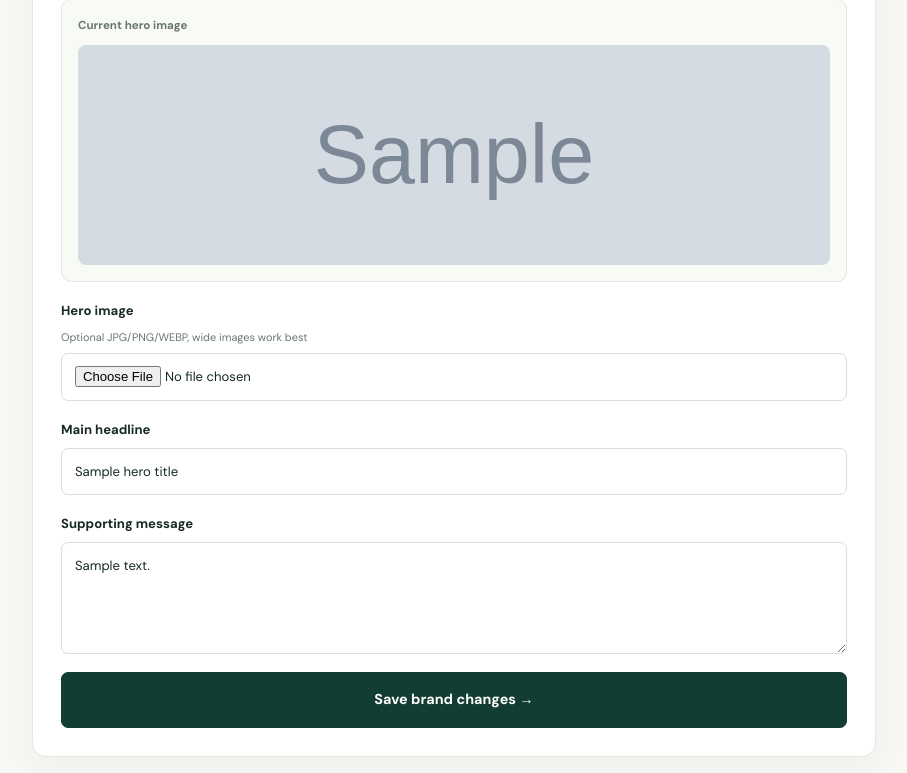
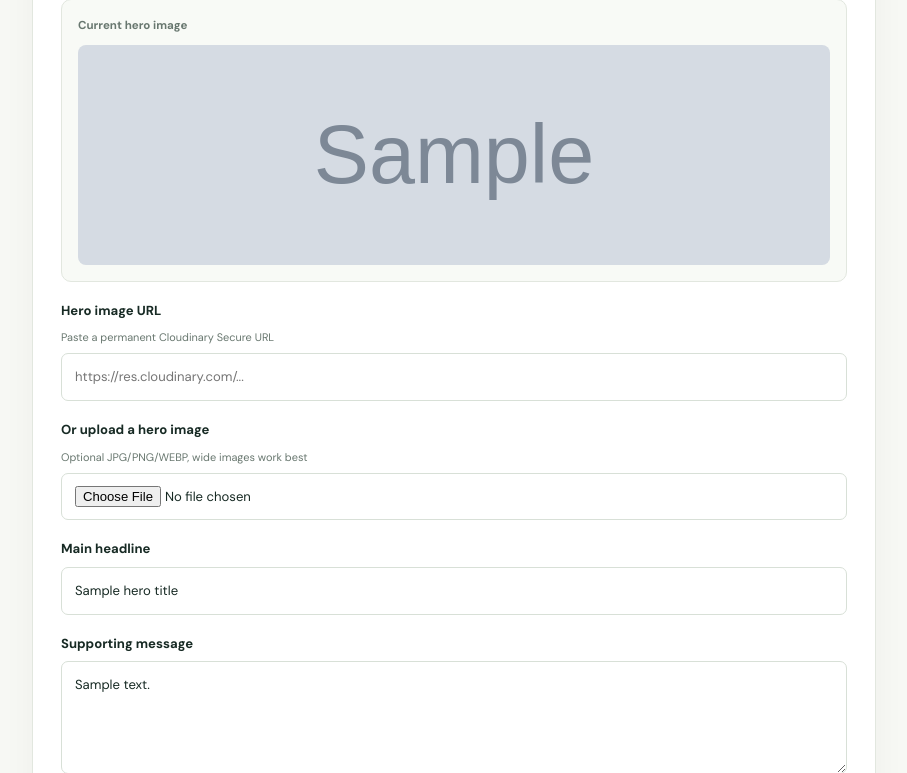
Before and after one commit to khannaatiq752-commits/digital-udaan1, a Flask app: template templates/admin_settings.html in a window 1280 px wide. Shown: the part 944-1717 px from the top of the page, without its empty margins (186-1093 px from the left). Run offline with Flask 3, Linux system fonts and the light colour scheme; the template is opened without the code that fills it: most values are stand-ins (such as "Sample title", 1, 10 or a date in 2020); grey boxes marked "Sample" are stand-in pictures; data that the repository does not hold is empty; some libraries are stand-ins or nearby versions.

Commit message:
Add Cloudinary hero image URL field to Brand Studio

```diff
--- a/templates/admin_settings.html
+++ b/templates/admin_settings.html
@@ -4,5 +4,5 @@
 <div class="media-preview-grid"><div class="media-preview"><span>Current website logo</span><img src="{{ site_logo }}" alt="Current logo" class="admin-logo-preview"></div><div class="media-preview"><span>Current favicon</span><img src="{{ site_favicon }}" alt="Current favicon" class="admin-favicon-preview"></div></div>
 <label>Website name<input name="site_name" maxlength="120" required value="{{ site_name }}"></label><label>Short tagline / header text<input name="tagline" maxlength="120" required value="{{ tagline }}"></label>
 <div class="form-row"><label>Upload new logo <small>PNG, JPG, WEBP or GIF</small><input type="file" name="logo" accept=".png,.jpg,.jpeg,.webp,.gif,image/png,image/jpeg,image/webp,image/gif"></label><label>Upload favicon <small>PNG, JPG, WEBP or ICO</small><input type="file" name="favicon" accept=".png,.jpg,.jpeg,.webp,.ico,image/png,image/jpeg,image/webp"></label></div>
-<h2>Homepage hero</h2>{% if hero_image %}<div class="media-preview"><span>Current hero image</span><img src="{{ hero_image }}" alt="Homepage hero preview" class="admin-thumb-preview"></div>{% endif %}<label>Hero image <small>Optional JPG/PNG/WEBP, wide images work best</small><input type="file" name="hero_image" accept=".png,.jpg,.jpeg,.webp,.gif,image/png,image/jpeg,image/webp,image/gif"></label><label>Main headline<input name="hero_title" maxlength="180" required value="{{ hero_title }}"></label><label>Supporting message<textarea name="hero_text" rows="4" maxlength="1000" required>{{ hero_text }}</textarea></label><button class="button">Save brand changes →</button></form>
+<h2>Homepage hero</h2>{% if hero_image %}<div class="media-preview"><span>Current hero image</span><img src="{{ hero_image }}" alt="Homepage hero preview" class="admin-thumb-preview"></div>{% endif %}<label>Hero image URL <small>Paste a permanent Cloudinary Secure URL</small><input type="url" name="hero_image_url" placeholder="https://res.cloudinary.com/..." value="{{ hero_image if hero_image.startswith('https://res.cloudinary.com/') else '' }}"></label><label>Or upload a hero image <small>Optional JPG/PNG/WEBP, wide images work best</small><input type="file" name="hero_image" accept=".png,.jpg,.jpeg,.webp,.gif,image/png,image/jpeg,image/webp,image/gif"></label><label>Main headline<input name="hero_title" maxlength="180" required value="{{ hero_title }}"></label><label>Supporting message<textarea name="hero_text" rows="4" maxlength="1000" required>{{ hero_text }}</textarea></label><button class="button">Save brand changes →</button></form>
 <div class="tip-panel"><strong>Creative tip ✦</strong><p>Logo: transparent PNG works best. Favicon: square 256×256 PNG/ICO is a good choice. Thumbnail: use 1200×675 (16:9) so course cards look consistent. Use high contrast, one clear subject and very little text.</p></div></section>{% endblock %}
```
